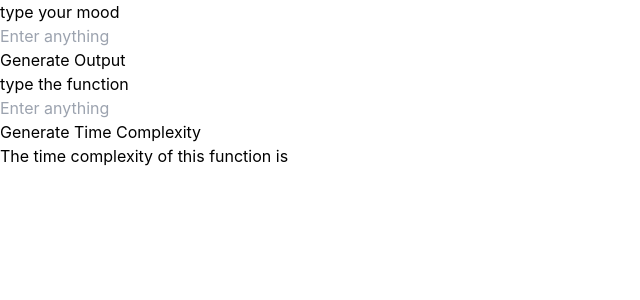
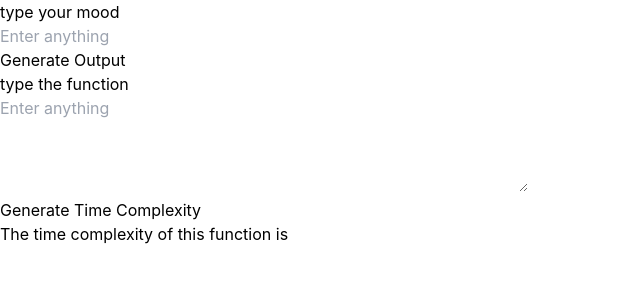
Before and after one commit to Ginger000/gpt-3-bot, a Next.js app: page / in a window 1280 px wide. Shown: the top 300 px of the page, without its empty margins (0-640 px from the left). Built offline with nearby package versions, Linux system fonts and the light colour scheme.

Commit message:
remove api key catch

```diff
--- a/pages/index.js
+++ b/pages/index.js
@@ -59,9 +59,11 @@ export default function Home() {
       </form>
       <h3>type the function</h3>
       <form onSubmit={submitFunction}>
-        <input
+        <textarea
          type="text"
          name='func'
+         rows="4"
+         cols="50"
          placeholder='Enter anything'
          value={func}
          onChange={(e)=> setFunc(e.target.value)}
```
